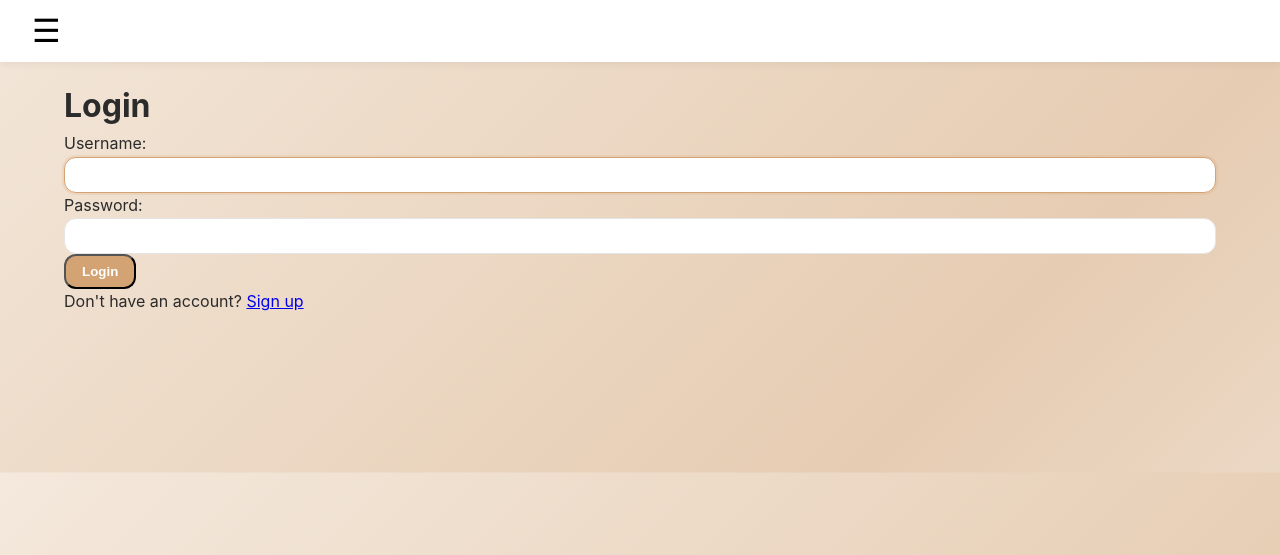
After one commit to jaydendavis746-debug/django-crud-app-salon-project, a Django app: page /accounts/login/ in a window 1280 px wide. The commit adds this page. Shown: the top 555 px of the page. Run offline with Django 5.2, Linux system fonts and the light colour scheme.

Commit message:
Custom Login redirect logic

```diff
--- a/main_app/templates/base.html
+++ b/main_app/templates/base.html
@@ -24,6 +24,12 @@
           {% if user.is_authenticated and user.stylistprofile %}
             <li><a href="{% url 'stylist-dashboard' %}">Stylist Dashboard</a></li>
             <li><a href="{% url 'stylist-availability' %}">Availability</a></li>
+            <li>
+              <form id="logout-form" method="post" action="{% url 'logout' %}">
+                {% csrf_token %}
+                <button type="submit">Log out</button>
+              </form>
+            </li>
           {% elif user.is_authenticated %}
             <li><a href="{% url 'service-list' %}">Services</a></li>
             <li><a href="{% url 'booking-list' %}">My Bookings</a></li>
@@ -37,7 +43,7 @@
           {% else %}
             <li><a href="{% url 'service-list' %}">Services</a></li>
             <li><a href="{% url 'about' %}">About</a></li>
-            <li><a href="{% url 'home' %}">Login</a></li>
+            <li><a href="{% url 'login' %}">Login</a></li>
             <li><a href="{% url 'signup' %}">Sign Up</a></li>
           {% endif %}
         </ul>
--- /dev/null
+++ b/main_app/templates/registration/login.html
@@ -0,0 +1,22 @@
+{% extends "base.html" %}
+{% block content %}
+
+<div class="login-page">
+
+  <h1 class="dashboard-title">Login</h1>
+
+  <form method="post" class="glass-form">
+    {% csrf_token %}
+    {{ form.as_p }}
+
+    <button type="submit" class="btn">Login</button>
+  </form>
+
+  <p class="signup-link">
+    Don't have an account?
+    <a href="{% url 'signup' %}">Sign up</a>
+  </p>
+
+</div>
+
+{% endblock %}
--- a/main_app/urls.py
+++ b/main_app/urls.py
@@ -21,4 +21,5 @@ urlpatterns = [
 
   path("api/times/<int:stylist_id>/", views.get_times_for_date, name="get_times_for_date"),
   path('accounts/signup/', views.signup, name='signup'),
+  path("accounts/login/", views.RoleBasedLogin.as_view(), name="login"),
 ]
--- a/main_app/views.py
+++ b/main_app/views.py
@@ -402,11 +402,11 @@ class AvailabilityDelete(DeleteView):
 
 
 
-class RoleBasedLoginView(LoginView):
+class RoleBasedLogin(LoginView):
      template_name = "registration/login.html"
 
      def get_success_url(self):
         user = self.request.user
-        if hasattr(user,'Stylistprofile'):
-            return reverse(stylist-dashboard)
+        if hasattr(user,'stylistprofile'):
+            return reverse('stylist-dashboard')
         return reverse('home')
--- a/salon/settings.py
+++ b/salon/settings.py
@@ -117,7 +117,6 @@ USE_TZ = True
 
 STATIC_URL = 'static/'
 
-LOGIN_REDIRECT_URL = 'service-list'
 LOGOUT_REDIRECT_URL = 'home'
 
 # Default primary key field type
```
Also changed, not shown: main_app/templates/home.html (+1 -7 lines).
